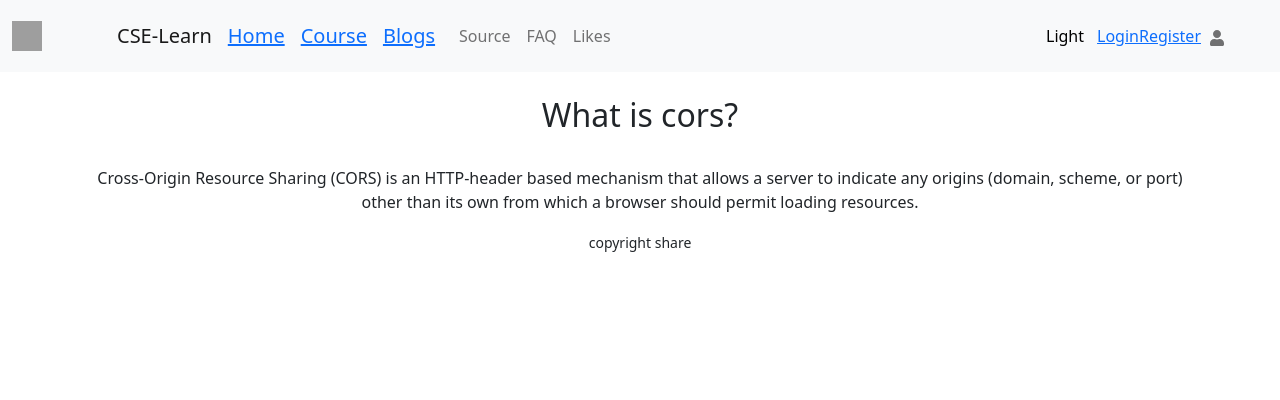
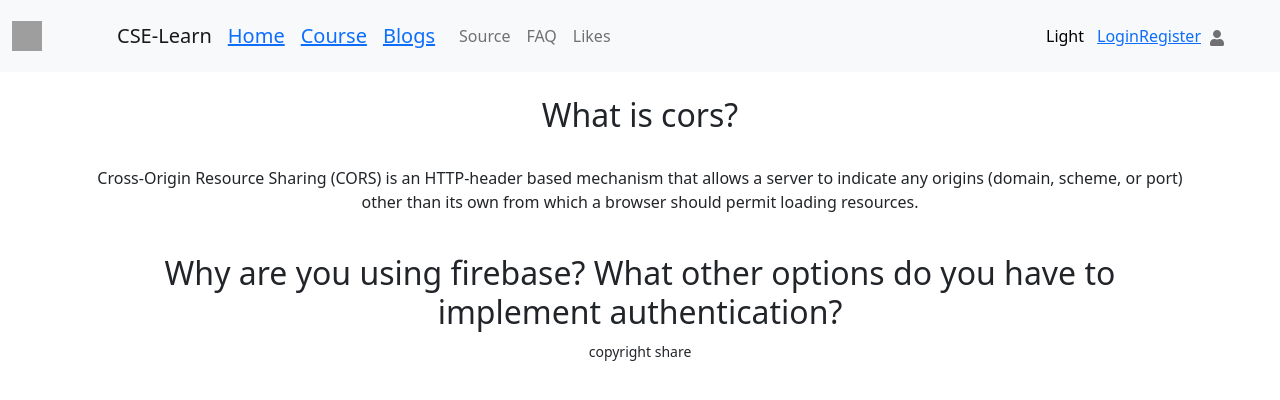
Before and after one commit to tushart681/assignment10-client-site, a React (Create React App) app: page /blogs in a window 1280 px wide. Shown: the top 400 px of the page. Built offline with nearby package versions, Linux system fonts and the light colour scheme; no server answers; grey boxes are pictures that could not be loaded.

Commit message:
7th update

```diff
--- a/src/pages/blogs/Blog.js
+++ b/src/pages/blogs/Blog.js
@@ -6,6 +6,8 @@ const Blog = () => {
             <h2>What is cors?</h2>
             <br />
             <p>Cross-Origin Resource Sharing (CORS) is an HTTP-header based mechanism that allows a server to indicate any origins (domain, scheme, or port) other than its own from which a browser should permit loading resources.</p>
+            <br />
+            <h2>Why are you using firebase? What other options do you have to implement authentication?</h2>
         </div>
     );
 };
```
